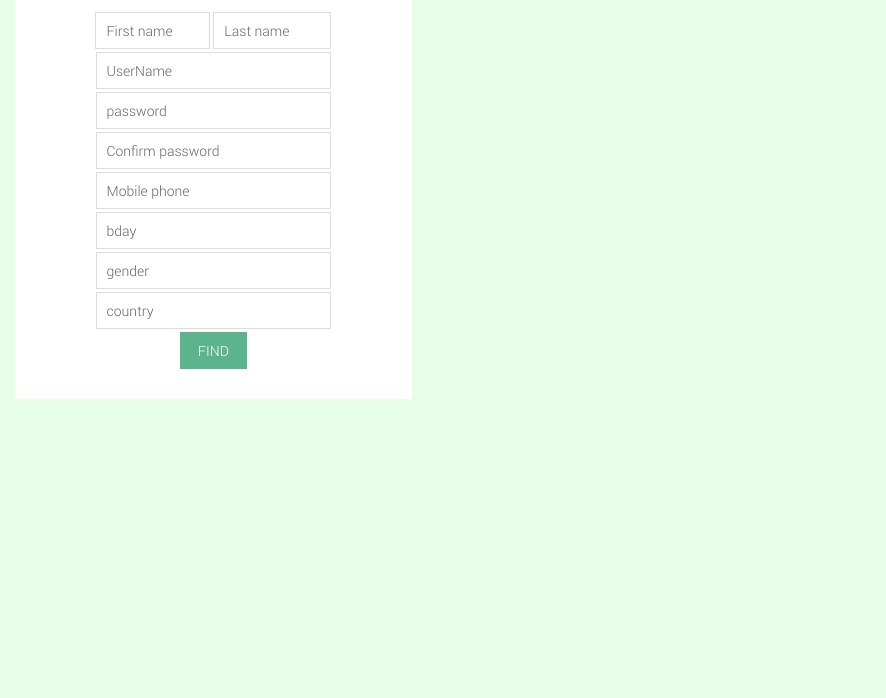
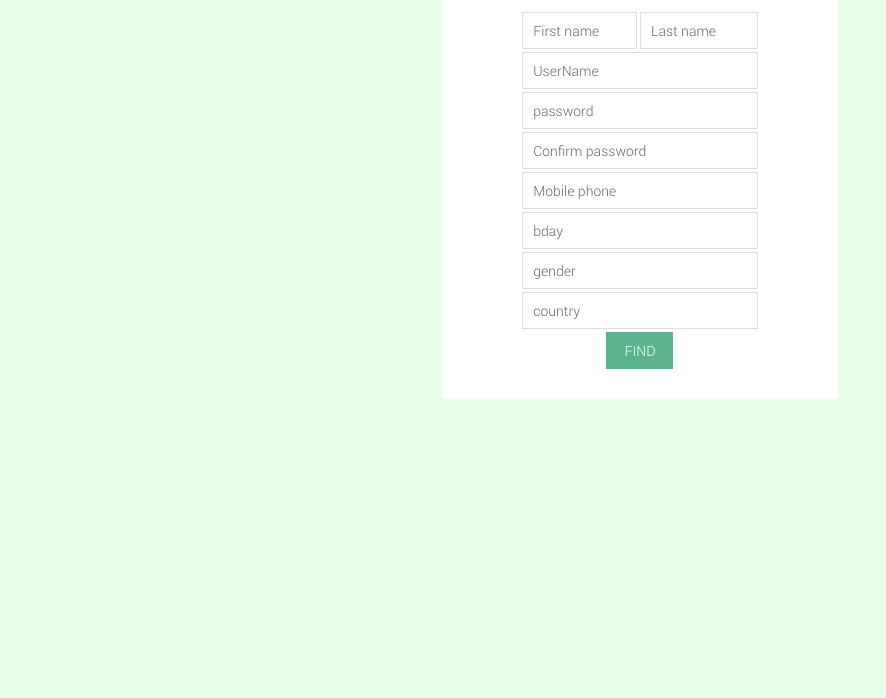
Before and after one commit to neerajpadarthi/CS5551_TEAM8_LAB37, a plain HTML site: page RegisterPage.html in a window 1280 px wide. Shown: the part 102-800 px from the top of the page, without its empty margins (0-886 px from the left). Drawn offline with Linux system fonts and the light colour scheme.

Commit message:
LAB Assignment

```diff
--- a/RegisterPage.html
+++ b/RegisterPage.html
@@ -8,7 +8,7 @@
 </head>
 <body>
 <center>
-<div class="col-md-4">
+<div class="col-md-4 col-md-offset-4">
     <div class="box-content profile">
         <h3 class="widget-title">Register Page</h3>
         <form class="contact-form">
```
